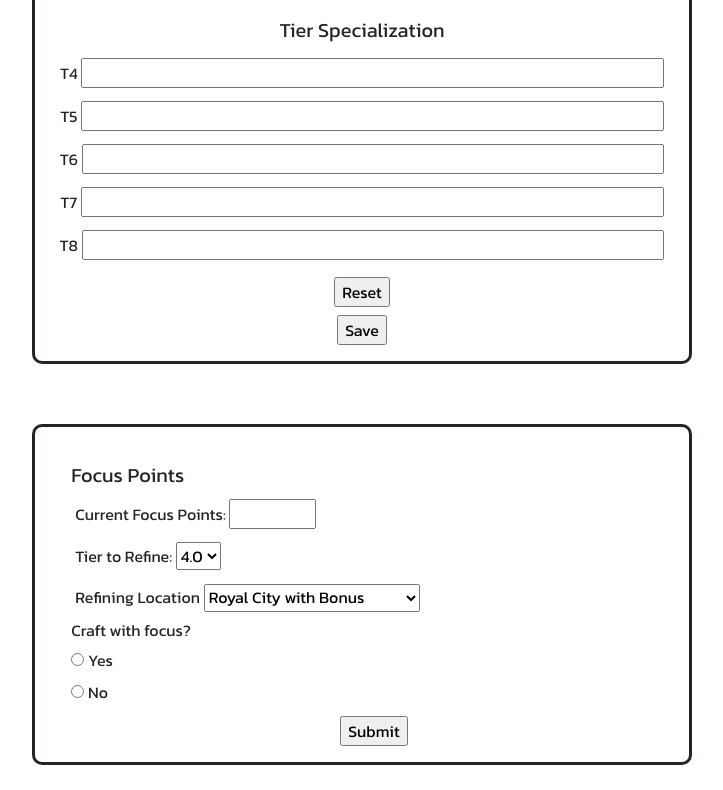
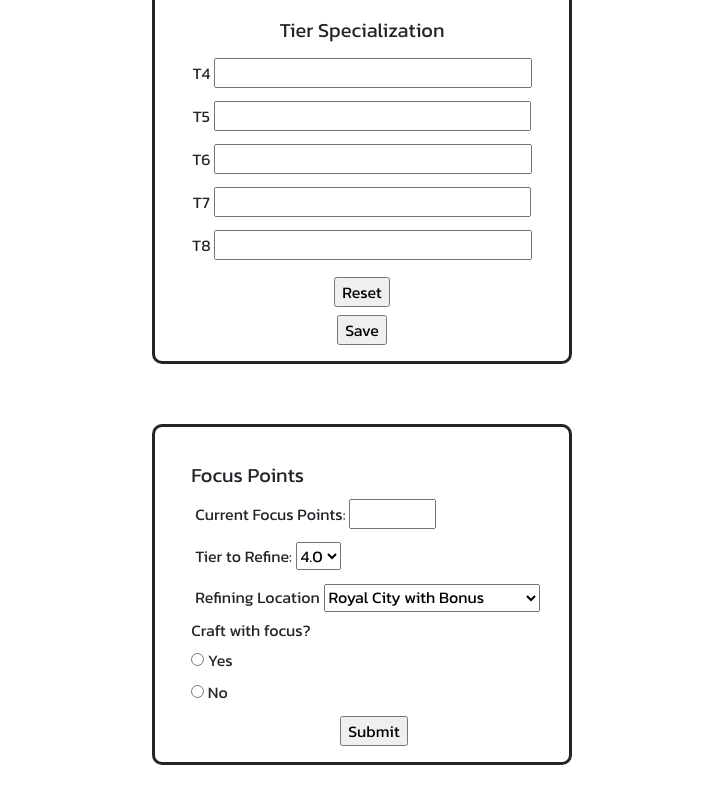
Before and after one commit to Edison-Cabrera/AO-Refining-App, a plain HTML site: page index.html in a window 1536 px wide. Shown: the part 136-926 px from the top of the page, without its empty margins (406-1129 px from the left). Drawn offline with nearby package versions, Linux system fonts and the light colour scheme.

Commit message:
Made some changes for viewport and responsivenes

```diff
--- a/index.css
+++ b/index.css
@@ -5,6 +5,7 @@ body
 	padding: 5% 5% 5% 5%;
 }
 
+/*small viewport*/
 @media (min-width: 200px)
 {
 	body
@@ -14,7 +15,7 @@ body
 
 	.specsInputBarTier
 	{
-		width: 80%;
+		width: 90%;
 	}
 
 	.tierSpecializationDiv
@@ -33,6 +34,7 @@ body
 	}
 }
 
+/*medium viewport*/
 @media (min-width: 700px)
 {
 	body
@@ -42,7 +44,7 @@ body
 
 	.specsInputBarTier
 	{
-		width: 80%;
+		width: 90%;
 	}
 
 	.tierSpecializationDiv
@@ -50,7 +52,7 @@ body
 		padding: 1% 1% 1% 1%;
 		border-style: solid;
 		border-radius: 10px;
-		width: 75%;
+		width: 90%;
 		margin: auto;
 	}
 
@@ -59,16 +61,17 @@ body
 		padding: 1% 1% 1% 3%;
 		border-style: solid;
 		border-radius: 10px;
-		width: 75%;
+		width: 90%;
 		margin: 5% auto auto auto;
 	}
 }
 
+/*large viewport*/
 @media (min-width: 1500px)
 {
 	.specsInputBarTier
 	{
-		width: 95%;
+		width: 85%;
 	}
 
 	.tierSpecializationDiv
@@ -76,7 +79,7 @@ body
 		padding: 1% 1% 1% 1%;
 		border-style: solid;
 		border-radius: 10px;
-		width: 55%;
+		width: 35%;
 		margin: auto;
 	}
 
@@ -85,7 +88,7 @@ body
 		padding: 1% 1% 1% 3%;
 		border-style: solid;
 		border-radius: 10px;
-		width: 55%;
+		width: 35%;
 		margin: 5% auto auto auto;
 	}
 }
```
Also changed, not shown: index.html (+1 -0 lines).
